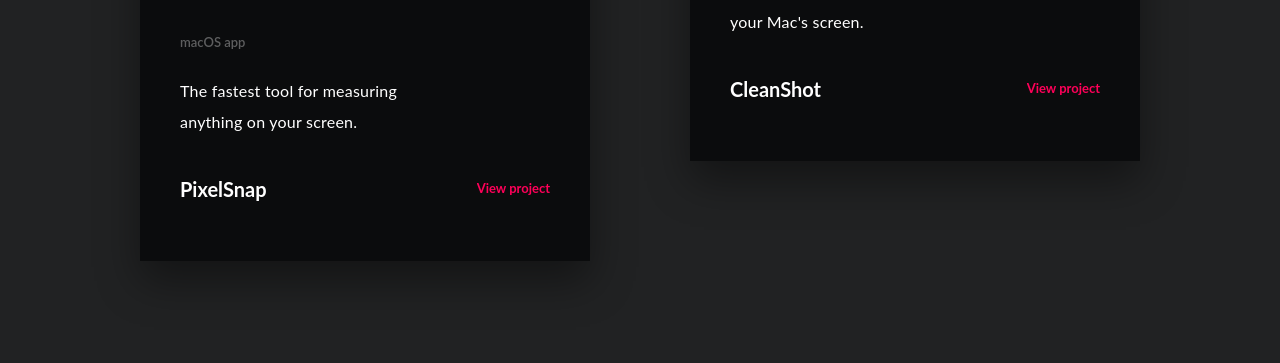
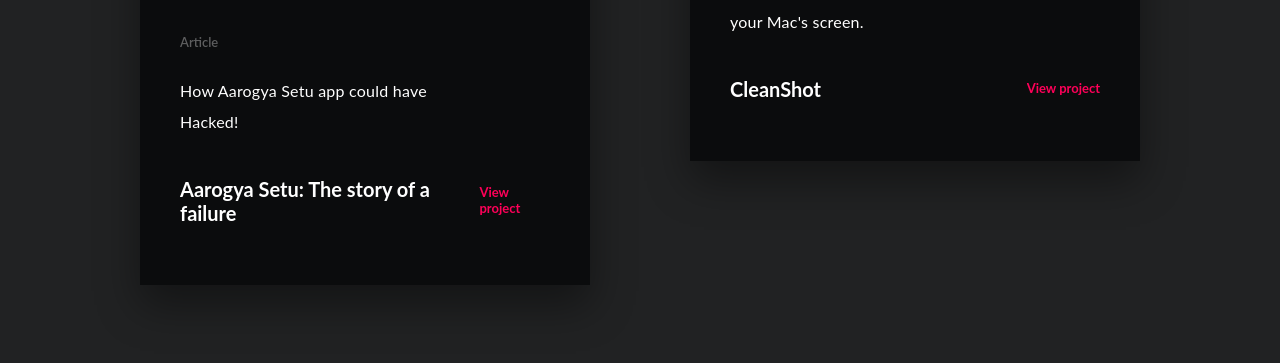
Before and after one commit to boringcuriosity/INGF, a plain HTML site: page index.htm in a window 1280 px wide. Shown: the part 1157-1520 px from the top of the page. Drawn offline with Linux system fonts and the light colour scheme; a web font is replaced by a local one.

Commit message:
Update index.htm

```diff
--- a/index.htm
+++ b/index.htm
@@ -23,7 +23,7 @@
 					<a href="index.htm">
 						<png xmlns="http://www.w3.org/2000/svg" width="149" height="20" role="img" aria-label="INGF">
 						<path fill="#000" fill-rule="evenodd"> </path>
-						<img src="https://i.postimg.cc/CKQsPfM2/people-2.png" <="" path="">
+						      <a href="https://www.unveilindia.online/"><img alt="INGF logo" img src="https://i.postimg.cc/CKQsPfM2/people-2.png" <="" path="">
 						</png>
 					</a>
 				</h1>
@@ -40,14 +40,14 @@
 	<section class="projects">
 		<div class="col-1000">
 			<div class="column -left">
-				<a href="https://getpixelsnap.com?ref=maketheweb" target="_blank" class="wrap">
+				<a href="https://bit.ly/3bgBTWo" target="_blank" class="wrap">
 					<div class="project" data-tilt="" data-tilt-speed="4000" data-tilt-max="10">
-							<img class="image" src="https://dt9iesgbunl8v.cloudfront.net/img/projects/pixelsnap.png" srcset="https://dt9iesgbunl8v.cloudfront.net/img/projects/pixelsnap@2x.png" alt="PixelSnap">
+							<img class="image" src="https://i.postimg.cc/wv5c64cC/aarogya.png" srcset="https://i.postimg.cc/wv5c64cC/aarogya.png" alt="Aarogya Setu: The story of a failure">
 						<div class="details">
-							<div class="type">macOS app</div>
-							<p class="description -paralax">The fastest tool for measuring anything on your screen.</p>
+							<div class="type">Article</div>
+							<p class="description -paralax">How Aarogya Setu app could have Hacked!</p>
 							<div class="bottom">
-								<div class="name -paralax">PixelSnap</div>
+								<div class="name -paralax">Aarogya Setu: The story of a failure</div>
 								<div class="more">View project</div>
 							</div>
 						</div>
```
